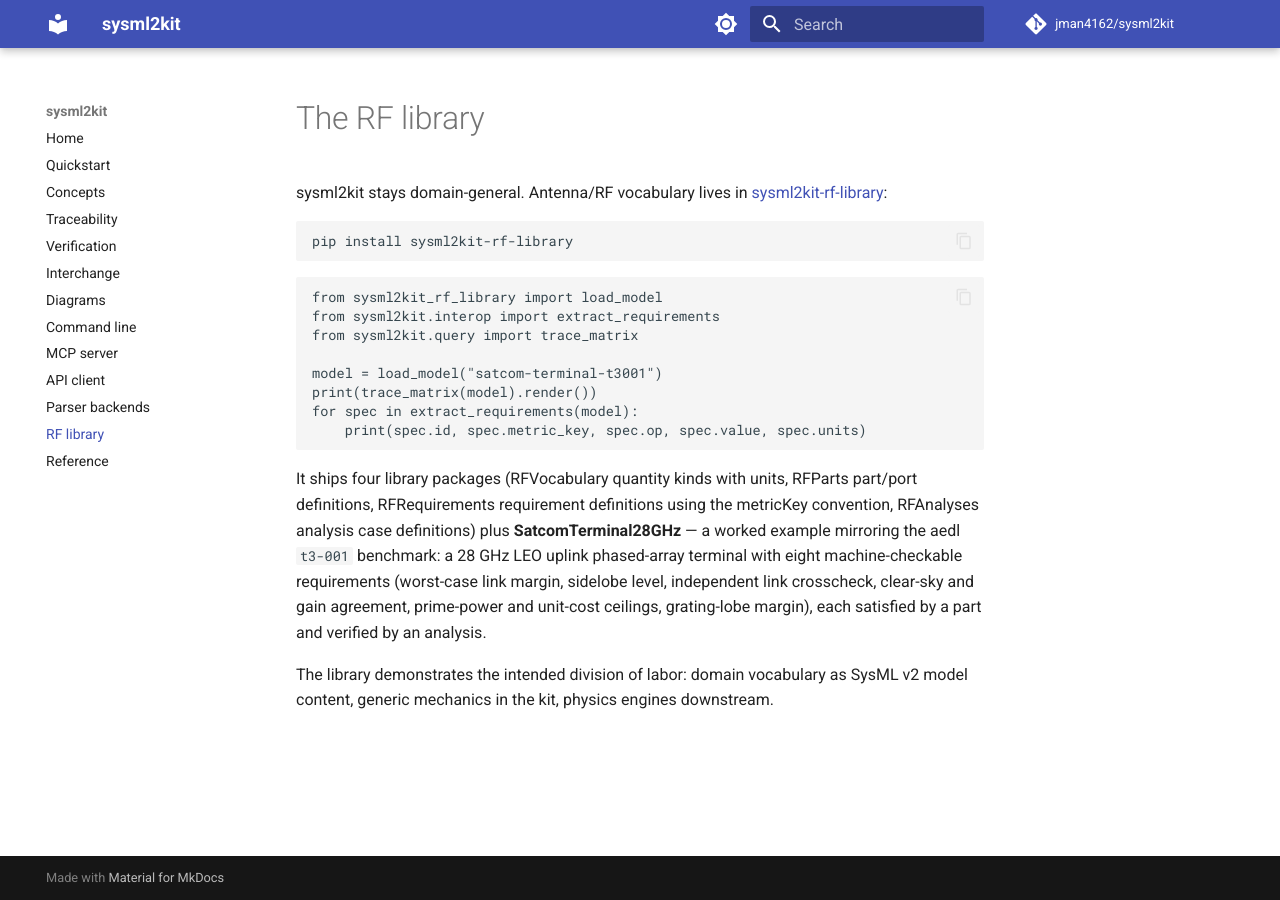
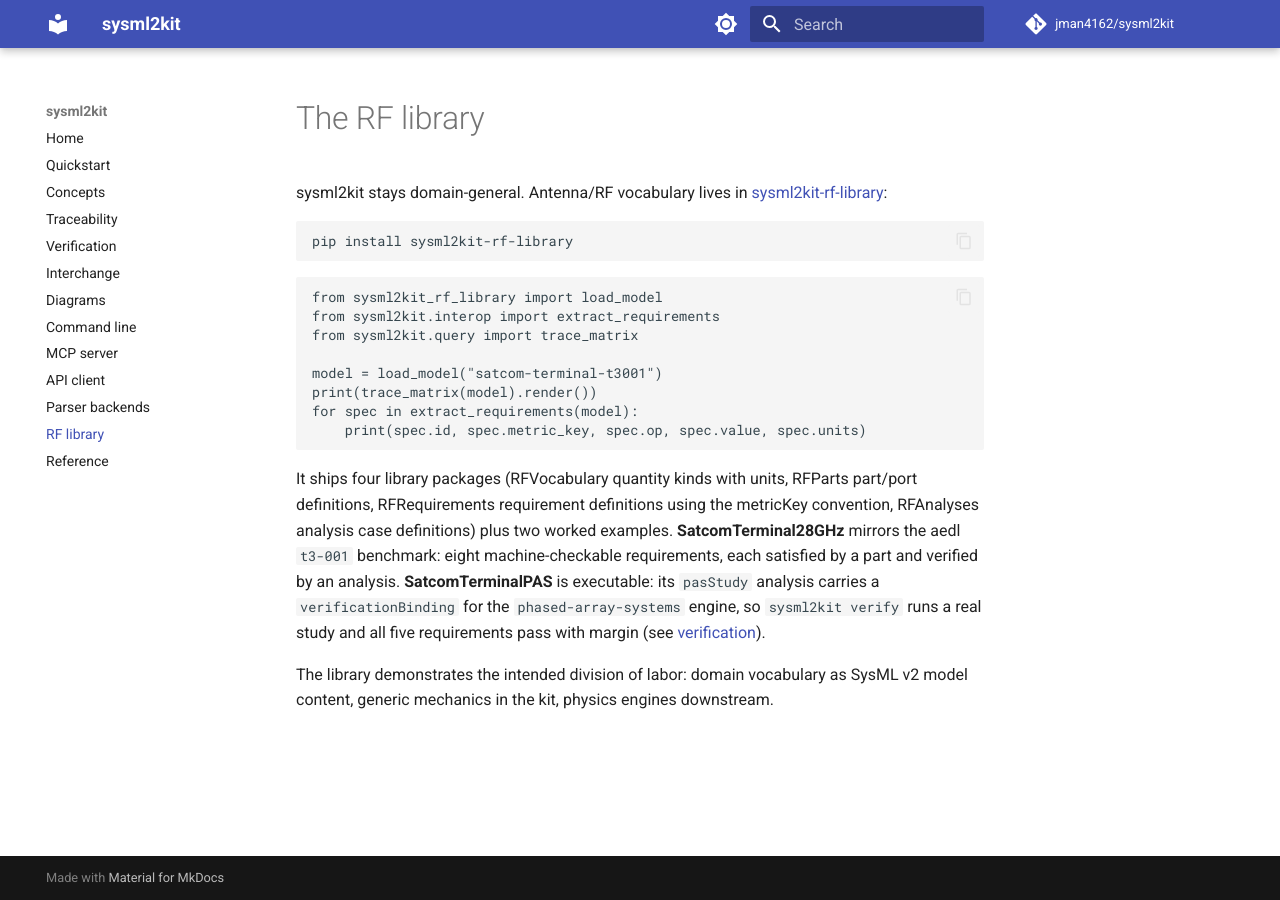
Before and after one commit to jman4162/sysml2kit, an MkDocs documentation site: the page built from docs/rf-library.md, in a window 1280 px wide. Built offline with MkDocs 1.6.1 and Material for MkDocs 9.7.7, drawn with Linux system fonts in a browser that asks for light colours; comment, search, counter and statistics services are not loaded.

Commit message:
Mention the executable PAS example on the RF library docs page
Co-Authored-By: Claude Fable 5 <noreply@anthropic.com>
Claude-Session: https://claude.ai/code/session_01NoLtnms93KQL7Jsp9GrZZo

```diff
--- a/docs/rf-library.md
+++ b/docs/rf-library.md
@@ -21,12 +21,13 @@ for spec in extract_requirements(model):
 It ships four library packages (RFVocabulary quantity kinds with units,
 RFParts part/port definitions, RFRequirements requirement definitions using
 the metricKey convention, RFAnalyses analysis case definitions) plus
-**SatcomTerminal28GHz** — a worked example mirroring the aedl `t3-001`
-benchmark: a 28 GHz LEO uplink phased-array terminal with eight
-machine-checkable requirements (worst-case link margin, sidelobe level,
-independent link crosscheck, clear-sky and gain agreement, prime-power and
-unit-cost ceilings, grating-lobe margin), each satisfied by a part and
-verified by an analysis.
+two worked examples. **SatcomTerminal28GHz** mirrors the aedl `t3-001`
+benchmark: eight machine-checkable requirements, each satisfied by a part
+and verified by an analysis. **SatcomTerminalPAS** is executable: its
+`pasStudy` analysis carries a `verificationBinding` for the
+`phased-array-systems` engine, so `sysml2kit verify` runs a real study and
+all five requirements pass with margin (see
+[verification](verification.md)).
 
 The library demonstrates the intended division of labor: domain vocabulary
 as SysML v2 model content, generic mechanics in the kit, physics engines
```
